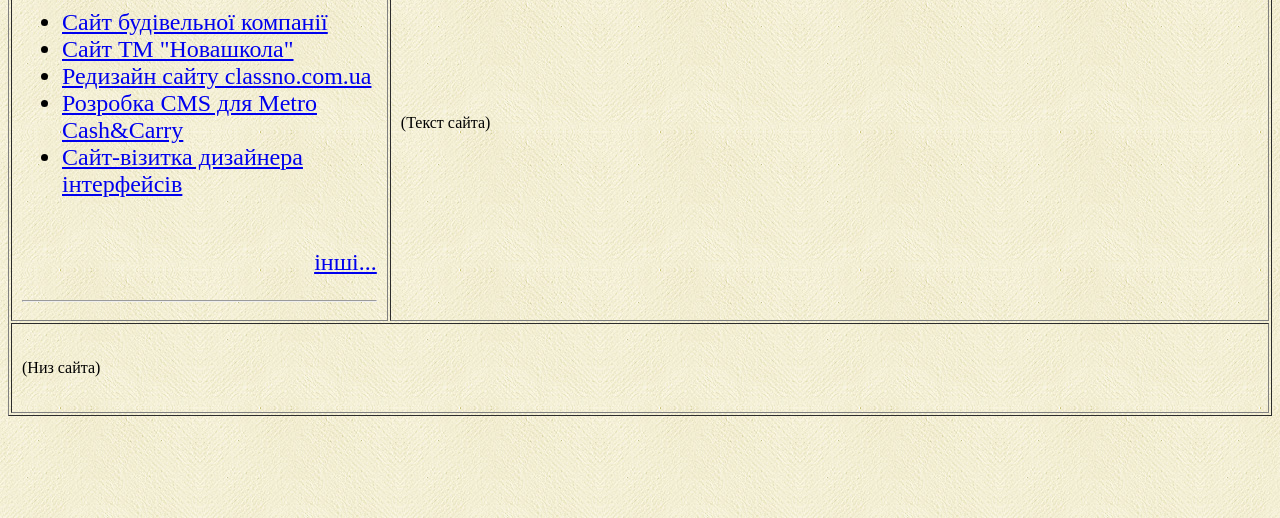
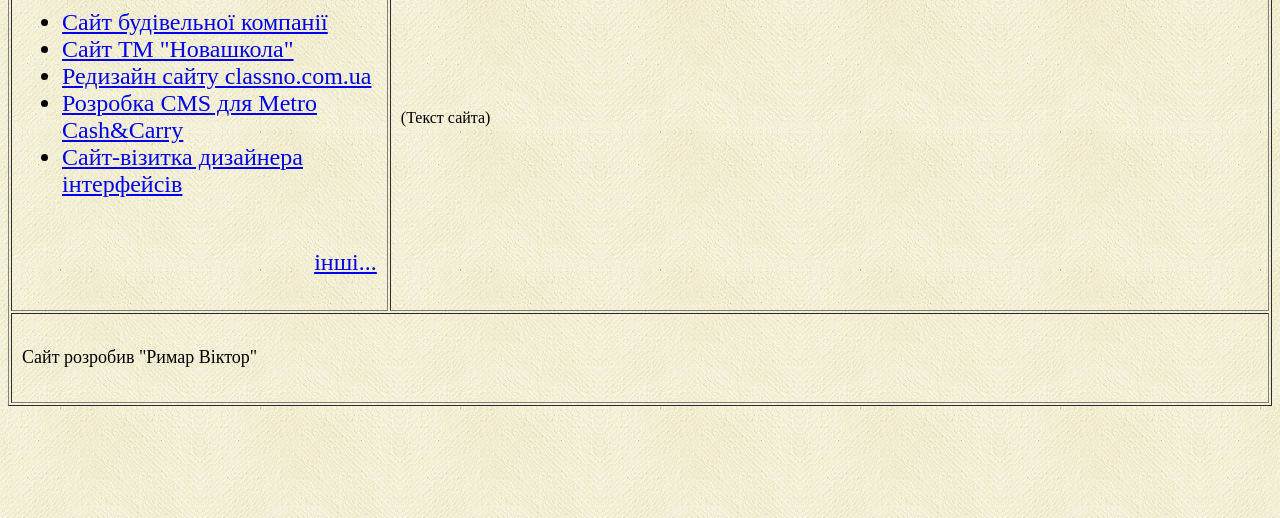
Before and after one commit to sviatoslav06/sviatoslav06.github.io, a plain HTML site: page index.html in a window 1280 px wide. Shown: the part 282-800 px from the top of the page. Drawn offline with Linux system fonts and the light colour scheme.

Commit message:
08 - Футер сайта

```diff
--- a/index.html
+++ b/index.html
@@ -36,12 +36,13 @@
                     <p align="right"><a href="#">інші...</a></p>
                 </ul>
                 </font>
-            <hr>
             </td>
             <td width="70%">(Текст сайта)</td>
             </tr>
             <tr>
-            <td colspan="2" valign="middle" height="90">(Низ сайта)</td>
+            <td colspan="2" valign="middle" height="90">
+                <font size="4">Сайт розробив "Римар Віктор"</font>
+            </td>
             </tr>
             </table>
     </body>
```
